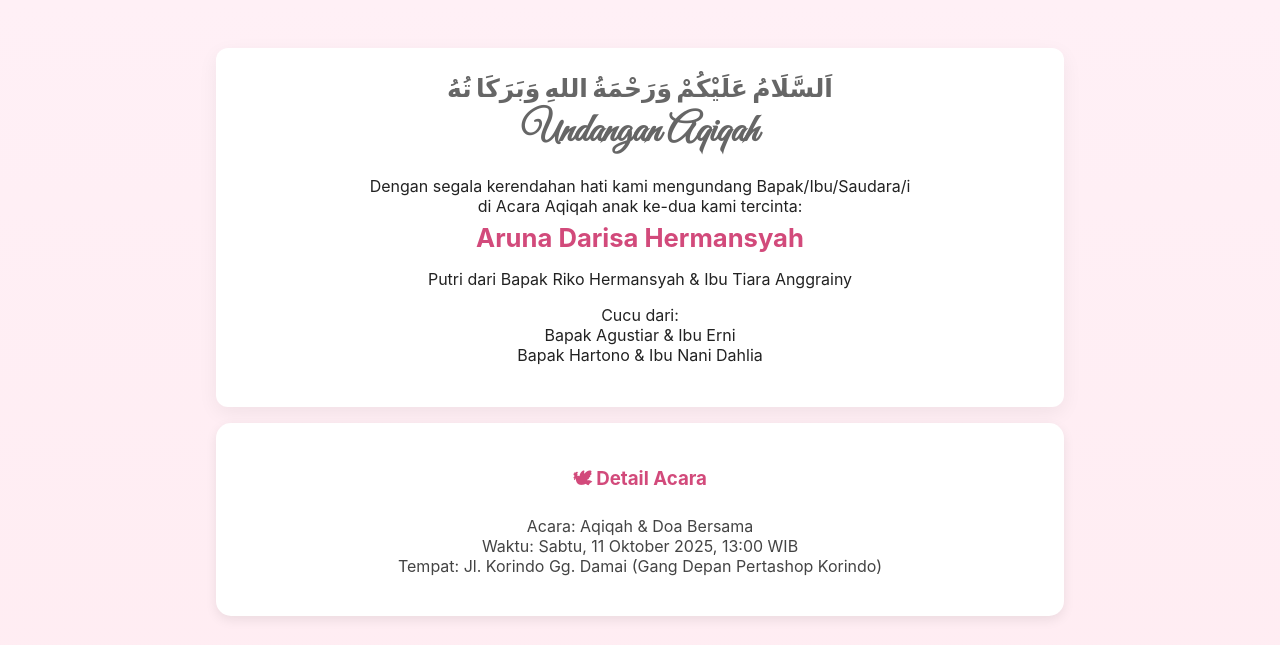
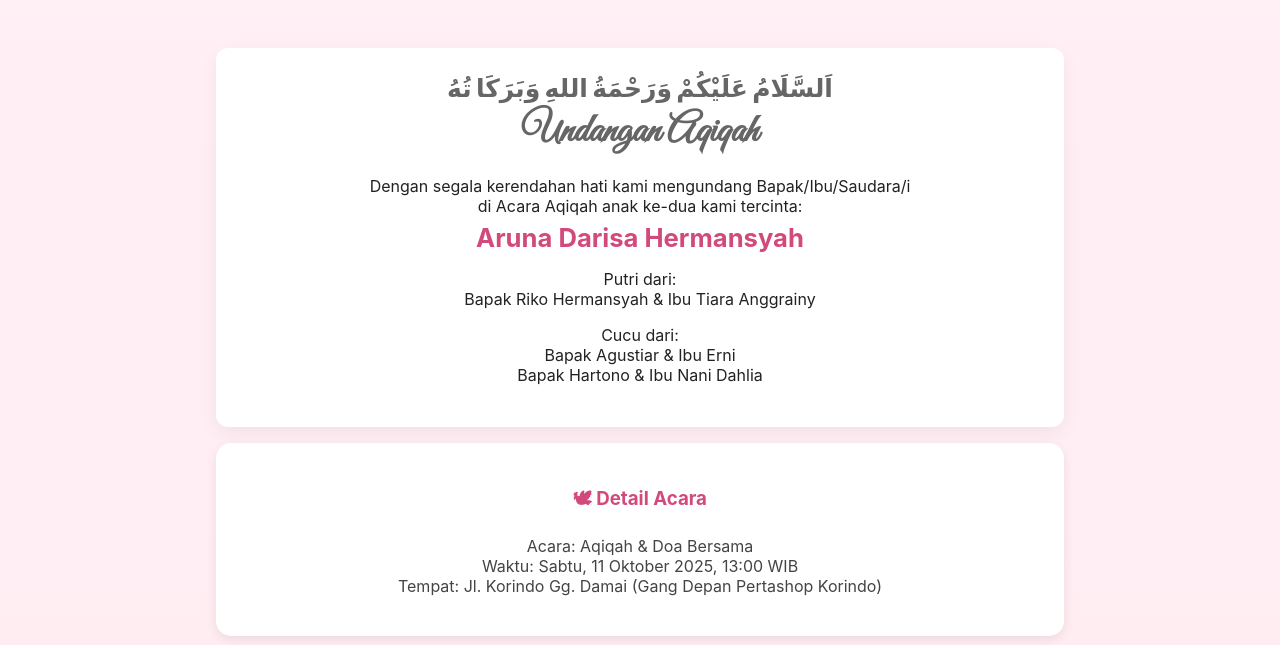
Before and after one commit to mrrikohermansyah/Undangan-Aqiqah, a plain HTML site: page index.html in a window 1280 px wide. Shown: the top 645 px of the page. Drawn offline with Linux system fonts and the light colour scheme; no server answers.

Commit message:
Update index.html

```diff
--- a/index.html
+++ b/index.html
@@ -34,7 +34,7 @@
 
         <h2 class="baby-name">Aruna Darisa Hermansyah</h2>
         <p class="parents">
-          Putri dari Bapak Riko Hermansyah & Ibu Tiara Anggrainy
+          Putri dari: <br /> Bapak Riko Hermansyah & Ibu Tiara Anggrainy
         </p>
         <p class="grandparents">
           Cucu dari: <br />
```
